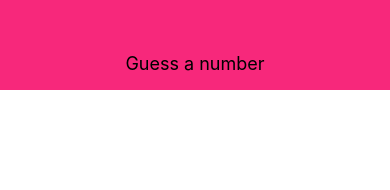
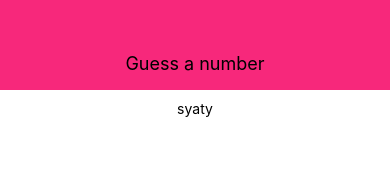
Before and after one commit to JasonDollar/Guess_a_number, a React Native app: screen / in a window 390 px wide. Shown: the top 190 px of the page. Built offline with nearby package versions, Linux system fonts and the light colour scheme.

Commit message:
Start game screen

```diff
--- a/App.js
+++ b/App.js
@@ -2,12 +2,13 @@ import { StatusBar } from 'expo-status-bar';
 import React from 'react';
 import { StyleSheet, Text, View } from 'react-native';
 import Header from './components/Header';
+import StartGameScreen from './screens/StartGameScreen';
 
 export default function App() {
   return (
     <View style={styles.screen}>
       <Header title="Guess a number" />
-      <StatusBar style="auto" />
+      <StartGameScreen />
     </View>
   );
 }
--- /dev/null
+++ b/screens/StartGameScreen.js
@@ -0,0 +1,20 @@
+import React from 'react';
+import { StyleSheet, Text, View } from 'react-native';
+
+const StartGameScreen = () => {
+  return (
+    <View style={styles.screen}>
+      <Text>syaty</Text>
+    </View>
+  );
+};
+
+export default StartGameScreen;
+
+const styles = StyleSheet.create({
+  screen: {
+    flex: 1,
+    padding: 10,
+    alignItems: 'center',
+  },
+});
```
Also changed, not shown: .prettierrc.json (added).
